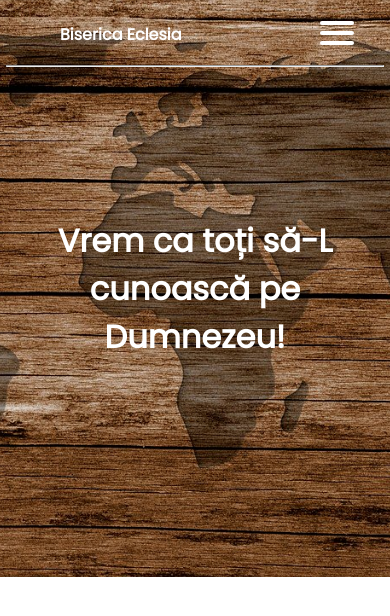
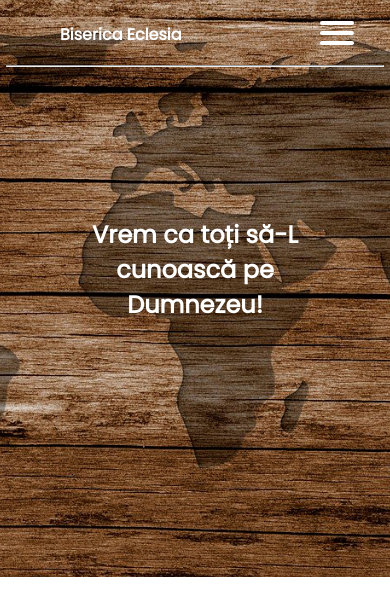
Before and after one commit to Galaxy-Wanderer/BisericaEclesia, a plain HTML site: page misiune.html in a window 390 px wide. Drawn offline with Linux system fonts and the light colour scheme.

Commit message:
adjusted font size.

```diff
--- a/misiune.css
+++ b/misiune.css
@@ -128,4 +128,7 @@ hr {
     header {
         background-size: 280%;
     }
+    .message {
+        font-size: 12px;
+    }
 }
```
